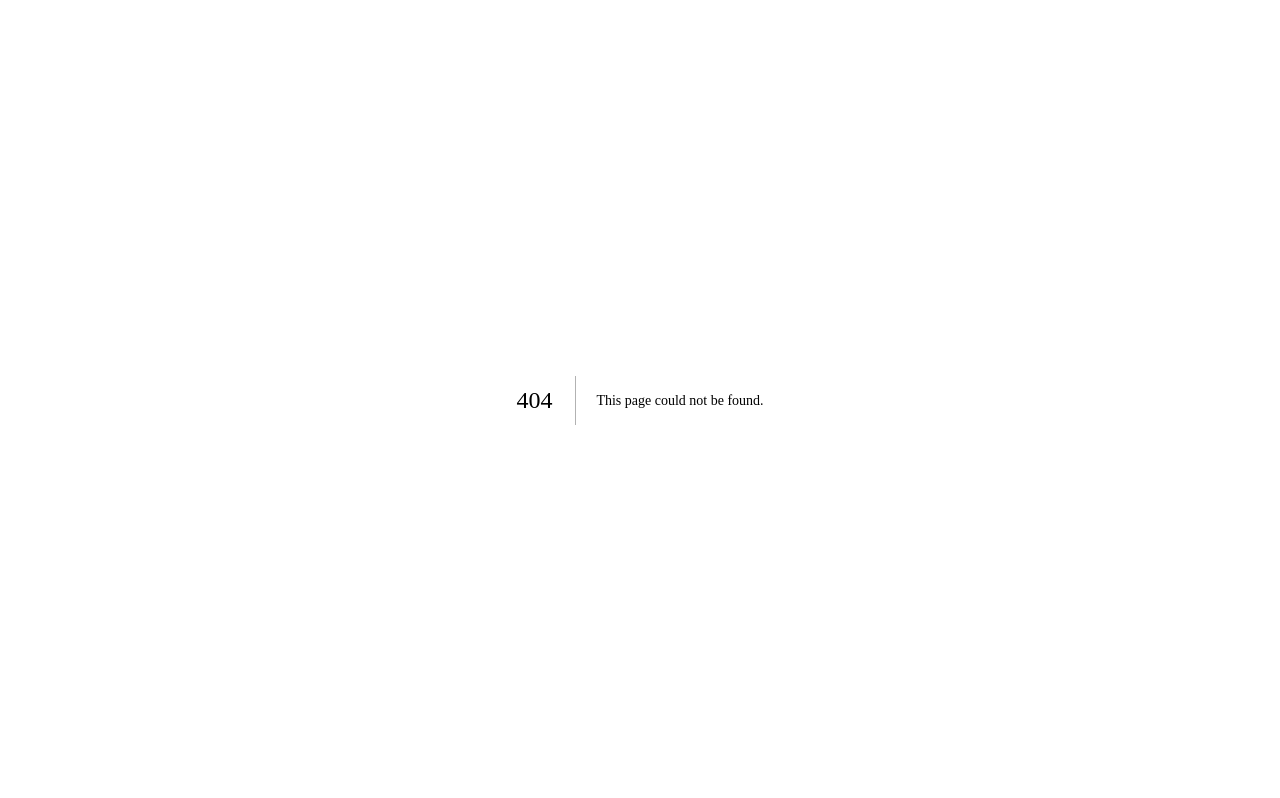
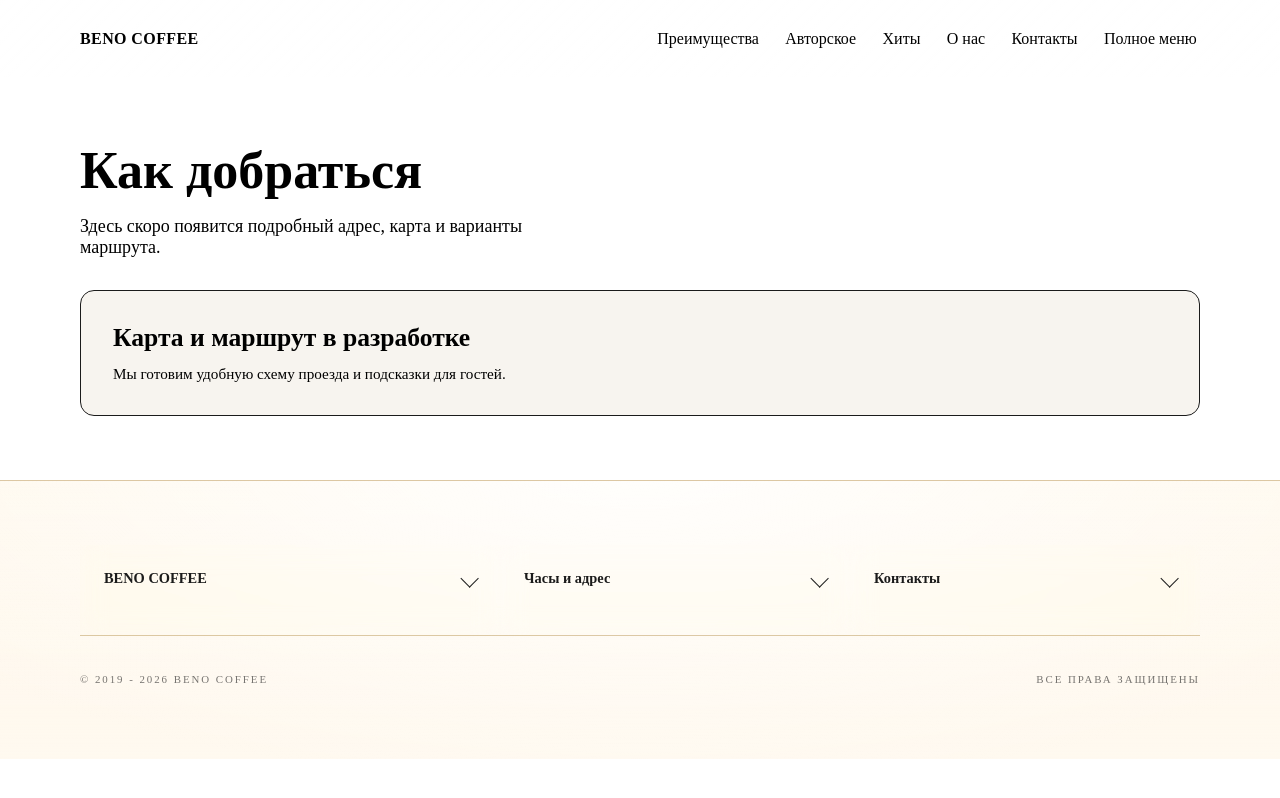
Before and after one commit to ALDYNEC-07/beno-coffe, a Next.js app: page /map in a window 1280 px wide. Before the commit this address had no page. Built offline with nearby package versions, Linux system fonts and the light colour scheme.

Commit message:
Создал стр для адреса

```diff
--- /dev/null
+++ b/src/app/map/page.tsx
@@ -0,0 +1,25 @@
+/*
+ Этот файл определяет страницу адреса и маршрута.
+ Он показывает отдельную страницу с заголовком и местом под карту.
+ Человек может открыть страницу, чтобы узнать, как добраться до кофейни.
+*/
+import Navigation from "@/components/Navigation/Navigation";
+import Footer from "@/components/Footer/Footer";
+import MapPage from "@/components/MapPage/MapPage";
+
+// Этот блок собирает страницу адреса из общих частей сайта.
+export default function Map() {
+  return (
+    <>
+      {/* Этот блок показывает верхнюю навигацию сайта. */}
+      <Navigation />
+      {/* Этот блок содержит основное содержимое страницы адреса. */}
+      <main id="main">
+        {/* Этот блок показывает основной контент страницы адреса. */}
+        <MapPage />
+      </main>
+      {/* Этот блок показывает подвал с контактами и ссылками. */}
+      <Footer />
+    </>
+  );
+}
--- /dev/null
+++ b/src/components/MapPage/MapPage.module.css
@@ -0,0 +1,35 @@
+.mapPage {
+  padding: var(--space-6) 0;
+}
+
+.header {
+  max-width: var(--measure);
+}
+
+.title {
+  margin: 0;
+  font-size: var(--h1);
+}
+
+.description {
+  margin: var(--space-2) 0 0;
+  font-size: var(--text-base);
+}
+
+.placeholder {
+  margin-top: var(--space-4);
+  padding: var(--space-4);
+  border: var(--border);
+  border-radius: var(--radius);
+  background: #f7f4ef;
+}
+
+.placeholderTitle {
+  margin: 0 0 var(--space-1);
+  font-size: var(--h3);
+}
+
+.placeholderText {
+  margin: 0;
+  font-size: var(--text-sm);
+}
--- /dev/null
+++ b/src/components/MapPage/MapPage.tsx
@@ -0,0 +1,44 @@
+/*
+ Этот файл определяет страницу с адресом кофейни и будущей картой.
+ Он показывает заголовок, пояснение и место под схему проезда.
+ Человек может понять, что здесь будет информация о маршруте и адресе.
+*/
+import styles from "./MapPage.module.css";
+
+// Этот объект хранит основные тексты для страницы адреса.
+const mapPageText = {
+  title: "Как добраться",
+  description:
+    "Здесь скоро появится подробный адрес, карта и варианты маршрута.",
+  placeholderTitle: "Карта и маршрут в разработке",
+  placeholderText:
+    "Мы готовим удобную схему проезда и подсказки для гостей.",
+};
+
+// Этот компонент показывает основное содержимое страницы адреса.
+export default function MapPage() {
+  return (
+    // Этот блок содержит всю страницу адреса и секцию с будущей картой.
+    <section className={styles.mapPage} aria-labelledby="map-title">
+      <div className="container">
+        {/* Этот блок показывает заголовок и короткое объяснение страницы. */}
+        <div className={styles.header}>
+          <h1 id="map-title" className={styles.title}>
+            {mapPageText.title}
+          </h1>
+          <p className={styles.description}>{mapPageText.description}</p>
+        </div>
+
+        {/* Этот блок показывает временную заглушку для карты и маршрута. */}
+        <div className={styles.placeholder} role="status">
+          <h2 className={styles.placeholderTitle}>
+            {mapPageText.placeholderTitle}
+          </h2>
+          <p className={styles.placeholderText}>
+            {mapPageText.placeholderText}
+          </p>
+        </div>
+      </div>
+    </section>
+  );
+}
```
